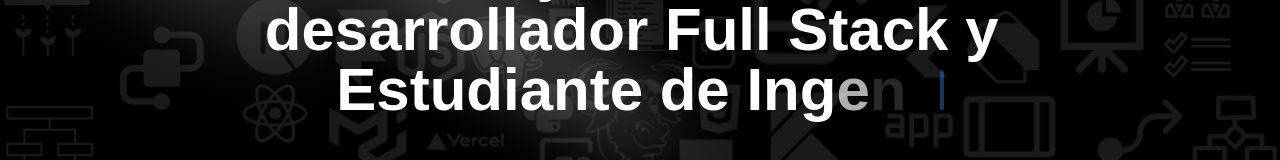
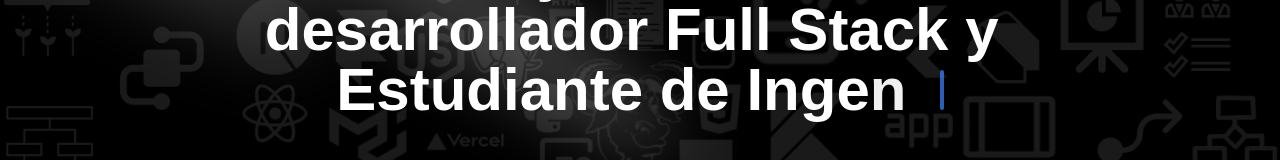
Before and after one commit to josebladex/portfolio, a Next.js app: page / in a window 1280 px wide. Shown: the part 274-434 px from the top of the page. Built offline with nearby package versions, Linux system fonts and the light colour scheme; a web font is replaced by a local one.

Commit message:
modify typewritter efect duration

```diff
--- a/components/ui/typewriter-effect.tsx
+++ b/components/ui/typewriter-effect.tsx
@@ -36,7 +36,7 @@ export const TypewriterEffect = ({
           width: "fit-content",
         },
         {
-          duration: 0.3,
+          duration: 0.1,
           delay: stagger(0.1),
           ease: "easeInOut",
         }
@@ -85,7 +85,7 @@ export const TypewriterEffect = ({
           opacity: 1,
         }}
         transition={{
-          duration: 0.8,
+          duration: 0.4,
           repeat: Infinity,
           repeatType: "reverse",
         }}
@@ -150,7 +150,7 @@ export const TypewriterEffectSmooth = ({
           width: "fit-content",
         }}
         transition={{
-          duration: 2,
+          duration: 0.5,
           ease: "linear",
           delay: 1,
         }}
```
